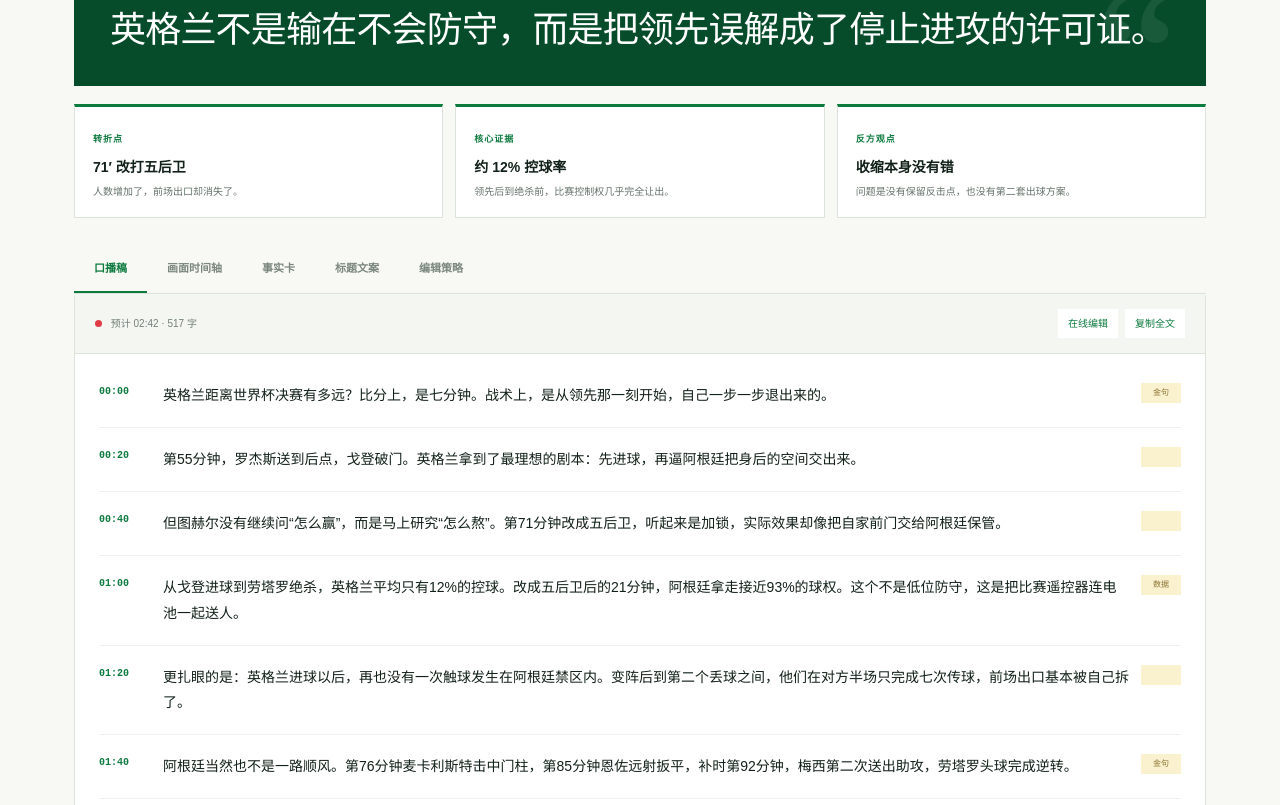
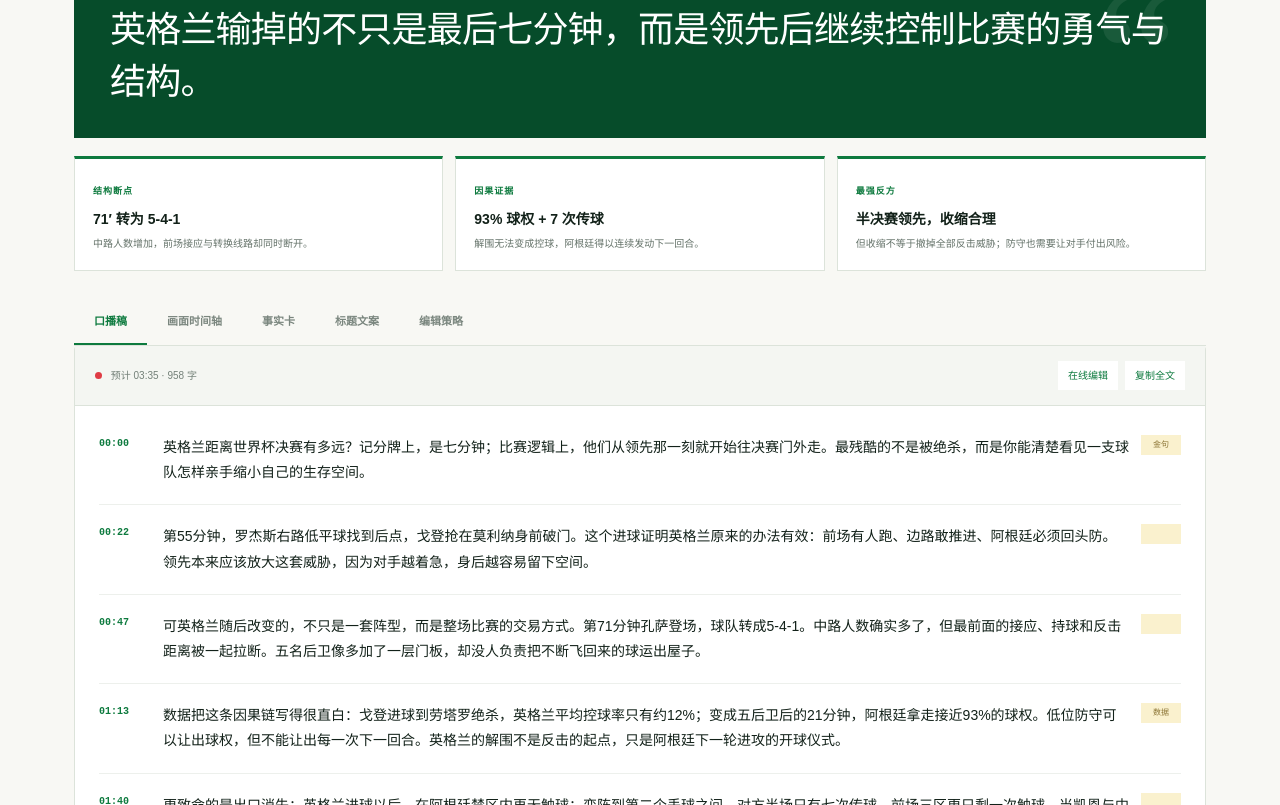
Before and after one commit to BruzeLam/football-opinion-workbench, a Next.js app: page / in a window 1280 px wide. Shown: the part 1695-2500 px from the top of the page. Built offline with nearby package versions, Linux system fonts and the light colour scheme.

Commit message:
Deepen the England Argentina flagship analysis

```diff
--- a/app/page.tsx
+++ b/app/page.tsx
@@ -3,31 +3,34 @@
 import { useMemo, useRef, useState } from "react";
 
 const script = [
-  { time: "00:00", text: "英格兰距离世界杯决赛有多远？比分上，是七分钟。战术上，是从领先那一刻开始，自己一步一步退出来的。" },
-  { time: "00:15", text: "第55分钟，罗杰斯送到后点，戈登破门。英格兰拿到了最理想的剧本：先进球，再逼阿根廷把身后的空间交出来。" },
-  { time: "00:33", text: "但图赫尔没有继续问“怎么赢”，而是马上研究“怎么熬”。第71分钟改成五后卫，听起来是加锁，实际效果却像把自家前门交给阿根廷保管。" },
-  { time: "00:54", text: "从戈登进球到劳塔罗绝杀，英格兰平均只有12%的控球。改成五后卫后的21分钟，阿根廷拿走接近93%的球权。这个不是低位防守，这是把比赛遥控器连电池一起送人。" },
-  { time: "01:16", text: "更扎眼的是：英格兰进球以后，再也没有一次触球发生在阿根廷禁区内。变阵后到第二个丢球之间，他们在对方半场只完成七次传球，前场出口基本被自己拆了。" },
-  { time: "01:39", text: "阿根廷当然也不是一路顺风。第76分钟麦卡利斯特击中门柱，第85分钟恩佐远射扳平，补时第92分钟，梅西第二次送出助攻，劳塔罗头球完成逆转。" },
-  { time: "02:02", text: "有人会说，面对卫冕冠军，最后阶段收缩没有错。没错，收缩是手段；但没有反击点、没有控球点、没有出球线路，那不叫管理优势，那叫等待判决。" },
-  { time: "02:24", text: "所以英格兰不是输在不会防守，而是把领先误解成了停止进攻的许可证。一比零不是护身符，五后卫也不是时间机器。领先以后还敢踢，才是强队真正昂贵的能力。" },
+  { time: "00:00", text: "英格兰距离世界杯决赛有多远？记分牌上，是七分钟；比赛逻辑上，他们从领先那一刻就开始往决赛门外走。最残酷的不是被绝杀，而是你能清楚看见一支球队怎样亲手缩小自己的生存空间。" },
+  { time: "00:22", text: "第55分钟，罗杰斯右路低平球找到后点，戈登抢在莫利纳身前破门。这个进球证明英格兰原来的办法有效：前场有人跑、边路敢推进、阿根廷必须回头防。领先本来应该放大这套威胁，因为对手越着急，身后越容易留下空间。" },
+  { time: "00:47", text: "可英格兰随后改变的，不只是一套阵型，而是整场比赛的交易方式。第71分钟孔萨登场，球队转成5-4-1。中路人数确实多了，但最前面的接应、持球和反击距离被一起拉断。五名后卫像多加了一层门板，却没人负责把不断飞回来的球运出屋子。" },
+  { time: "01:13", text: "数据把这条因果链写得很直白：戈登进球到劳塔罗绝杀，英格兰平均控球率只有约12%；变成五后卫后的21分钟，阿根廷拿走接近93%的球权。低位防守可以让出球权，但不能让出每一次下一回合。英格兰的解围不是反击的起点，只是阿根廷下一轮进攻的开球仪式。" },
+  { time: "01:40", text: "更致命的是出口消失：英格兰进球以后，在阿根廷禁区内再无触球；变阵到第二个丢球之间，对方半场只有七次传球，前场三区更只剩一次触球。当凯恩与中场之间隔着一整片无人区，阿根廷中卫不用后退，边后卫不用犹豫，梅西也不必为丢球后的转换风险付账。" },
+  { time: "02:08", text: "于是警报不是突然响的，而是一遍遍预演。第69分钟皮克福德扑出冈萨雷斯的头球，第76分钟麦卡利斯特中柱；第85分钟，梅西参与短角球后横传，恩佐远射扳平；补时阶段麦卡利斯特再次击中门柱，梅西回收二点球，再用右脚把球送到后点，劳塔罗完成逆转。绝杀只是最后一张账单，消费早就开始了。" },
+  { time: "02:37", text: "最强的反方意见是：面对卫冕冠军，又是世界杯半决赛，领先后收缩完全合理。确实，收缩不是原罪，图赫尔也解释说中路空当太大，需要增加制空和保护。但问题在于，防守从来不是“后卫数量加一”这么简单。没有出球点、没有反击威胁、没有让对手回头的理由，阵型越厚，承受的进攻次数反而越多。" },
+  { time: "03:07", text: "这场失利真正刺痛英格兰的，是它又揭开了同一种大赛焦虑：领先以后，球队首先想到的不是怎样继续控制对手，而是怎样让时间赶紧消失。图赫尔换了，阵型换了，那个下意识却没有换。强队管理领先，不是把进攻键拔掉，而是让对手始终知道——你敢全压上，我仍然能让你付钱。英格兰缺的不是最后七分钟，缺的是领先后继续踢球的勇气和结构。" },
 ];
 
 const facts = [
   { type: "官方事实", fact: "英格兰 1–2 阿根廷；比赛于亚特兰大举行", source: "FIFA / AFC", url: "https://www.fifa.com/en/articles/england-argentina-match-report-highlights" },
   { type: "官方事实", fact: "戈登 55′；恩佐 85′；劳塔罗 90+2′", source: "FIFA / Sky Sports", url: "https://www.skysports.com/football/england-vs-argentina/549867" },
   { type: "官方事实", fact: "梅西助攻阿根廷两个进球", source: "FIFA / Sky Sports", url: "https://www.fifa.com/en/articles/england-argentina-match-report-highlights" },
+  { type: "比赛进程", fact: "69′ 皮克福德扑救；76′ 麦卡利斯特头球中柱", source: "FIFA / Sky Sports", url: "https://www.skysports.com/football/england-vs-argentina/549867" },
+  { type: "比赛进程", fact: "绝杀前麦卡利斯特再次中柱，梅西回收二点后传中", source: "FIFA", url: "https://www.fifa.com/en/articles/england-argentina-match-report-highlights" },
   { type: "媒体统计", fact: "英格兰进球至绝杀期间，平均控球率仅约 12%", source: "Sky Sports", url: "https://www.skysports.com/football/england-vs-argentina/549867" },
   { type: "媒体统计", fact: "变五后卫后的 21 分钟，阿根廷接近 93% 球权", source: "Sky Sports", url: "https://www.skysports.com/football/england-vs-argentina/549867" },
   { type: "媒体统计", fact: "英格兰进球后没有再触球进入阿根廷禁区", source: "Sky Sports", url: "https://www.skysports.com/football/england-vs-argentina/549867" },
   { type: "媒体统计", fact: "变阵后至第二个丢球，英格兰在对方半场仅 7 次传球", source: "Sky Sports", url: "https://www.skysports.com/football/england-vs-argentina/549867" },
-  { type: "分析判断", fact: "防守人数增加，但出球点和反击出口同时消失", source: "编辑判断" },
+  { type: "赛后回应", fact: "图赫尔承认球队进球后过于被动；凯恩认为只想守住领先远远不够", source: "Sky Sports / BBC 赛后采访转引", url: "https://www.skysports.com/football/england-vs-argentina/549867" },
+  { type: "分析判断", fact: "防守人数增加，但出球点、反击威胁与攻守转换同时消失", source: "编辑判断" },
 ];
 
 const headlines = [
-  "英格兰不是被绝杀，是从领先开始主动退出决赛",
-  "12%控球、零次禁区触球：一比零之后，英格兰把进攻键拔了",
-  "五后卫不是自动保存键：图赫尔如何亲手交出比赛",
+  "英格兰不是七分钟丢掉决赛，而是领先后主动退出比赛",
+  "12%控球、零次禁区触球：英格兰的解围，只是阿根廷下一次进攻的开球",
+  "五后卫为什么越守越危险？图赫尔切断了英格兰唯一的逃生通道",
 ];
 
 type MatchCandidate = {
@@ -64,6 +67,7 @@ const durationIndexes: Record<string, number[]> = {
 function fitDuration(lines: ScriptLine[], duration: string) {
   const indexes = durationIndexes[duration] || durationIndexes["3 分钟"];
   const selected = indexes.map((index) => lines[index]).filter(Boolean);
+  if (duration === "3 分钟") return selected;
   const step = duration === "60 秒" ? 18 : duration === "90 秒" ? 16 : 20;
   return selected.map((line, index) => ({
     ...line,
@@ -145,11 +149,11 @@ export default function Home() {
   const [showMatches, setShowMatches] = useState(false);
   const [searching, setSearching] = useState(false);
   const [searchMessage, setSearchMessage] = useState("");
-  const [stance, setStance] = useState("英格兰不是输在不会防守，而是把领先误解成了停止进攻的许可证。");
+  const [stance, setStance] = useState("英格兰输掉的不只是最后七分钟，而是领先后继续控制比赛的勇气与结构。");
   const [contentKind, setContentKind] = useState<"旗舰样片" | "AI 初稿" | "演示数据">("旗舰样片");
   const [editing, setEditing] = useState(false);
   const [content, setContent] = useState<ContentPackage>(() => ({
-    thesis: "英格兰不是输在不会防守，而是把领先误解成了停止进攻的许可证。",
+    thesis: "英格兰输掉的不只是最后七分钟，而是领先后继续控制比赛的勇气与结构。",
     script: fitDuration(script, "3 分钟"),
     facts,
     headlines,
@@ -182,7 +186,7 @@ export default function Home() {
     setSelectedMatch(matchCandidates[0]);
     setMatchQuery("2026.7.15 英格兰 vs 阿根廷｜世界杯半决赛");
     setContent({
-      thesis: "英格兰不是输在不会防守，而是把领先误解成了停止进攻的许可证。",
+      thesis: "英格兰输掉的不只是最后七分钟，而是领先后继续控制比赛的勇气与结构。",
       script: fitDuration(script, duration),
       facts,
       headlines,
@@ -412,9 +416,9 @@ export default function Home() {
         </div>
 
         <div className="argument-grid">
-          <div><span>转折点</span><b>71′ 改打五后卫</b><p>人数增加了，前场出口却消失了。</p></div>
-          <div><span>核心证据</span><b>约 12% 控球率</b><p>领先后到绝杀前，比赛控制权几乎完全让出。</p></div>
-          <div><span>反方观点</span><b>收缩本身没有错</b><p>问题是没有保留反击点，也没有第二套出球方案。</p></div>
+          <div><span>结构断点</span><b>71′ 转为 5-4-1</b><p>中路人数增加，前场接应与转换线路却同时断开。</p></div>
+          <div><span>因果证据</span><b>93% 球权 + 7 次传球</b><p>解围无法变成控球，阿根廷得以连续发动下一回合。</p></div>
+          <div><span>最强反方</span><b>半决赛领先，收缩合理</b><p>但收缩不等于撤掉全部反击威胁；防守也需要让对手付出风险。</p></div>
         </div>
 
         <nav className="tabs" aria-label="内容包视图">
@@ -424,7 +428,7 @@ export default function Home() {
         {activeTab === "口播稿" && (
           <article className="script-card">
             <div className="script-toolbar">
-              <span><i /> 预计 {duration === "60 秒" ? "00:58" : duration === "90 秒" ? "01:28" : "02:42"} · {content.script.reduce((sum, item) => sum + item.text.length, 0)} 字</span>
+              <span><i /> 预计 {duration === "60 秒" ? "00:58" : duration === "90 秒" ? "01:28" : "03:35"} · {content.script.reduce((sum, item) => sum + item.text.length, 0)} 字</span>
               <div><button onClick={() => setEditing((value) => !value)}>{editing ? "完成编辑" : "在线编辑"}</button><button onClick={copyScript}>{copied ? "已复制 ✓" : "复制全文"}</button></div>
             </div>
             <div className="script-list">
@@ -442,14 +446,14 @@ export default function Home() {
         {activeTab === "画面时间轴" && (
           <article className="timeline-card">
             {[
-              ["00:00–00:15", "比分牌 → 英格兰失落", "冷开场：距离决赛只差七分钟"],
-              ["00:15–00:33", "罗杰斯传中 → 戈登后点破门", "画线突出后点空当"],
-              ["00:33–00:54", "孔萨登场 → 阵型切换 5-4-1", "字幕：71′ 改打五后卫"],
-              ["00:54–01:16", "阿根廷连续控球与围攻", "数据卡：12% / 93% / 0次禁区触球"],
-              ["01:16–01:39", "出球失败 → 门柱 → 远射", "连续短切，强化窒息感"],
-              ["01:39–02:02", "恩佐扳平 → 梅西传中 → 劳塔罗绝杀", "两次进球用同一视觉标记串联"],
-              ["02:02–02:24", "图赫尔场边 → 凯恩赛后画面", "加入反方观点，避免单纯甩锅"],
-              ["02:24–02:42", "空球场与比分落版", "结论：领先以后仍然敢踢"],
+              ["00:00–00:22", "比分牌 → 英格兰失落", "冷开场：七分钟只是表象，退出控制才是原因"],
+              ["00:22–00:47", "罗杰斯传中 → 戈登后点破门", "画线展示原方案为何有效，以及领先后的反击空间"],
+              ["00:47–01:13", "孔萨登场 → 阵型切换 5-4-1", "冻结画面：后卫增加，凯恩与中场连接断开"],
+              ["01:13–01:40", "阿根廷连续回收二点并再次组织", "数据卡：12% / 93%，用循环箭头表现“解围即重开”"],
+              ["01:40–02:08", "英格兰长传丢失 → 阿根廷中卫压上", "数据卡：零次禁区触球 / 对方半场仅七次传球"],
+              ["02:08–02:37", "扑救 → 两次门柱 → 扳平 → 绝杀", "按时间递进警报，说明绝杀并非偶然突发"],
+              ["02:37–03:07", "图赫尔与凯恩赛后画面", "呈现收缩的合理性，再拆解执行上的结构代价"],
+              ["03:07–03:35", "英格兰近年大赛节点 → 空球场落版", "结论：强队管理领先，必须保留让对手回头的能力"],
             ].map(([time, visual, note]) => <div key={time}><time>{time}</time><b>{visual}</b><span>{note}</span></div>)}
           </article>
         )}
```
